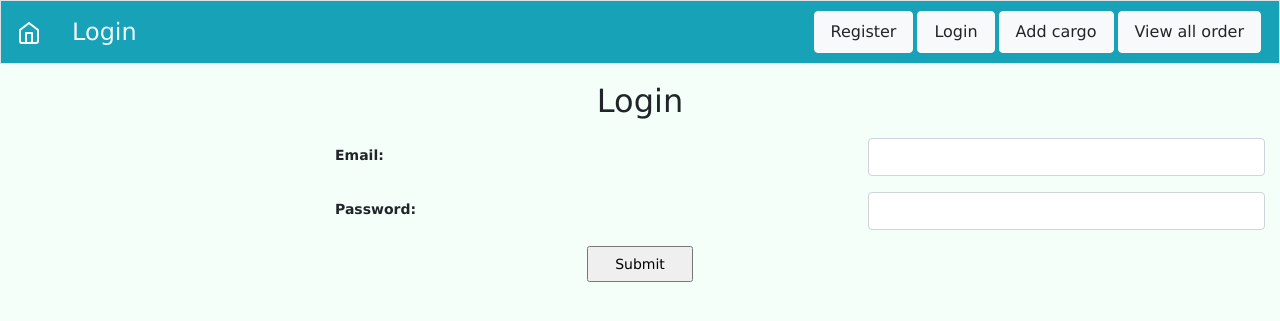
After one commit to oyubay/neiu-cs-412, a Node server app: page /users/login in a window 1280 px wide. The commit adds this page. Shown: the top 321 px of the page. Run offline with Node 20, Linux system fonts and the light colour scheme; some libraries are stand-ins or nearby versions.

Commit message:
backup
i need a back up

```diff
--- a/cargotracker/app.js
+++ b/cargotracker/app.js
@@ -6,16 +6,11 @@ const hbs = require('express-handlebars')
 const mongoose = require('mongoose')
 const session = require('express-session')
 const MemoryStore = require('memorystore')(session)
-const connectFlas = require('connect-flash')
+const connectFlash = require('connect-flash')
 
 const MongooseCargoStore = require('./models/cargo-mongoose').MongooseCargoStore
 let cargosStore = new MongooseCargoStore()
 exports.cargosStore = cargosStore
-
-const MongooseUserStore = require('./models/user-mongoose').MongooseUserStore
-let userStore = new MongooseUserStore()
-exports.userStore = userStore
-
 
 mongoose.connect(process.env.DB_URL, {
     useNewUrlParser: true,
@@ -46,6 +41,16 @@ app.engine('hbs', hbs({
 app.use(logger('dev'))
 app.use(express.json())
 app.use(express.urlencoded({ extended: false }))
+app.use(session({
+    secret: 'secret_password',
+    cookie: {maxAge:86400000},
+    store: new MemoryStore({
+        checkPeriod: 86400000
+    }),
+    resave:false,
+    saveUninitialized:false
+}))
+app.use(connectFlash())
 
 app.use(express.static(path.join(__dirname, 'public')))
 app.use('/assets/vendor/bootstrap', express.static(path.join(__dirname, 'node_modules', 'bootstrap', 'dist')))
@@ -53,7 +58,10 @@ app.use('/assets/vendor/jquery', express.static(path.join(__dirname, 'node_modul
 app.use('/assets/vendor/popper.js', express.static(path.join(__dirname, 'node_modules', 'popper.js', 'dist', 'umd')))
 app.use('/assets/vendor/feather-icons', express.static(path.join(__dirname, 'node_modules', 'feather-icons', 'dist')))
 //this will be executed everytime request comes in
-
+app.use((req, res, next) => {
+    res.locals.flashMessages = req.flash()
+    next()
+})
 //Router function lists
 app.use('/', indexRouter)
 app.use('/cargos', cargosRouter)
--- a/cargotracker/models/cargo.js
+++ b/cargotracker/models/cargo.js
@@ -6,9 +6,7 @@ exports.AbstractCargoStore = class AbstractCargoStore{
     async destroy (key) { }
     async keyList(){ }
     async count() { }
-
 }
-
 const mongoose = require('mongoose')
 const cargoSchema = new mongoose.Schema({
     key:{
--- a/cargotracker/package.json
+++ b/cargotracker/package.json
@@ -7,6 +7,7 @@
     "start-watch": "nodemon ./app.js"
   },
   "dependencies": {
+    "bcrypt": "^5.0.0",
     "bootstrap": "^4.5.3",
     "connect-flash": "^0.1.1",
     "cookie-parser": "~1.4.4",
@@ -14,6 +15,7 @@
     "express": "~4.16.1",
     "express-handlebars": "^5.1.0",
     "express-session": "^1.17.1",
+    "express-validator": "^6.6.1",
     "feather-icons": "^4.28.0",
     "hbs": "~4.0.4",
     "http-errors": "~1.6.3",
--- a/cargotracker/routes/users.js
+++ b/cargotracker/routes/users.js
@@ -1,11 +1,29 @@
 const express = require('express')
 const router = express.Router()
-let userStore = require('../app').userStore
+const{registerValidations, userController}=require('../controllers/user-controller')
 
 router.get('/register', async (req, res, next)=>{
     res.render('users/register',{
-        title: 'Register'
+        caption: 'Register',
+        title:'Register',
+        styles: ['/stylesheets/mystyle.css &ldquo;','/stylesheets/style.css &ldquo;', '/stylesheets/cargo.css &ldquo;'],
     })
 })
 
+router.get('/login', async (req, res, next)=>{
+    res.render('users/login',{
+        caption: 'Login',
+        title:'Login',
+        styles: ['/stylesheets/mystyle.css &ldquo;','/stylesheets/style.css &ldquo;', '/stylesheets/cargo.css &ldquo;']
+    })
+})
+
+router.post('/register',registerValidations , async(req, res, next)=>{
+    await userController.create(req, res, next)
+})
+
+router.post('/login', async(req, res, next)=>{
+    await userController.authenticate(req, res)
+})
+
 module.exports = router
--- a/cargotracker/views/index.hbs
+++ b/cargotracker/views/index.hbs
@@ -1,2 +1,6 @@
 
 <img class = "main" src="/images/img.jpg"/>
+
+<div class="container-fluid">
+    {{>user_messages}}
+</div>
--- a/cargotracker/views/partials/header.hbs
+++ b/cargotracker/views/partials/header.hbs
@@ -9,6 +9,8 @@
         </button>
         <div class="collapse navbar-collapse" id="navbarSupportedContent">
             <span class="navbar-text col text-left">{{caption}}</span>
+            <a class="nav-item nav-link btn btn-light col-auto" href="/users/register">Register</a>
+            <a class="nav-item nav-link btn btn-light col-auto" href="/users/login">Login</a>
             <a class="nav-item nav-link btn btn-light col-auto" href="/cargos/add">Add cargo</a>
             <a class="nav-item nav-link btn btn-light col-auto" href="/cargos/viewall">View all order</a>
         </div>
--- /dev/null
+++ b/cargotracker/views/partials/user_messages.hbs
@@ -0,0 +1,9 @@
+<div class="row justify-content-center">
+    {{#if flashMessages}}
+        {{#if flashMessages.success}}
+            <span class="text-success">{{{flashMessages.success}}}</span>
+        {{else}}
+            <span class="text-danger">{{{flashMessages.error}}}</span>
+        {{/if}}
+    {{/if}}
+</div>
--- /dev/null
+++ b/cargotracker/views/users/login.hbs
@@ -0,0 +1,35 @@
+<div class="container-fluid mt-2">
+    <div class="row justify-content-center">
+        <h2>Login</h2>
+    </div>
+</div>
+
+<form method="post", action="/users/login">
+    <div class="container-fluid">
+        <div class="form-group row justify-content-center mb-0">
+            <div class="col-1 col-md-3"></div>
+            <div class="col-9 col-md-4 text-left font-weight-bold">
+                <label class="col-form-label" for="email">Email: </label>
+            </div>
+            <div class="col-1" col-md-3></div>
+            <div class="col-9 col-md-4">
+                <input class="form-control" id="email" type="email" name="email" required/><br/>
+            </div>
+        </div>
+
+        <div class="form-group row justify-content-center mb-0">
+            <div class="col-1 col-md-3"></div>
+            <div class="col-9 col-md-4 text-left font-weight-bold">
+                <label class="col-form-label" for="password">Password: </label>
+            </div>
+            <div class="col-1" col-md-3></div>
+            <div class="col-9 col-md-4">
+                <input class="form-control" id="password" type="password" name="password" required/><br/>
+            </div>
+        </div>
+
+        <div class="form-group row justify-content-center">
+            <input class="p-2 col-3 col-md-1" type="submit" value="Submit"/>
+        </div>
+    </div>
+</form>
--- a/cargotracker/views/users/register.hbs
+++ b/cargotracker/views/users/register.hbs
@@ -2,6 +2,9 @@
     <div class="row justify-content-center">
         <h2>Register</h2>
     </div>
+</div>
+<div class="container-fluid m-2">
+    {{>user_messages}}
 </div>
 <form method="post", action="/users/register">
     <div class="container-fluid">
```
Also changed, not shown: cargotracker/controllers/cargo-controller.js (added, +43 -0 lines), cargotracker/controllers/user-controller.js (added, +75 -0 lines), cargotracker/models/cargo-mongoose.js (+12 -1 lines), cargotracker/models/user-mongoose.js (deleted, +0 -35 lines), cargotracker/models/user.js (+16 -6 lines), 1 other file.
